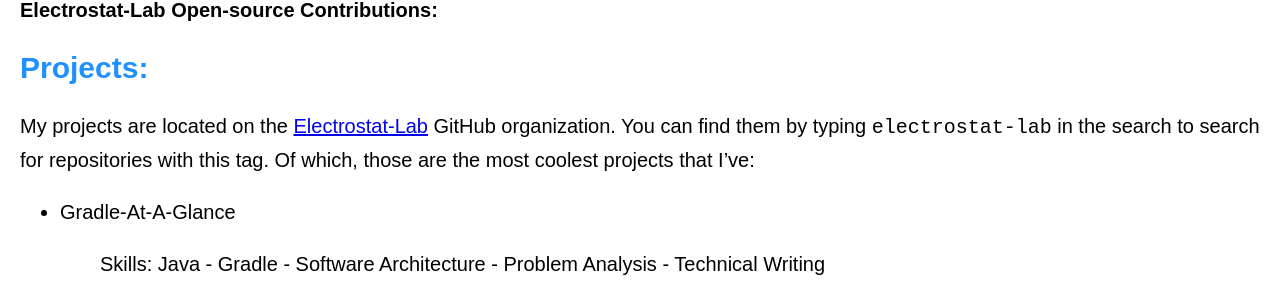
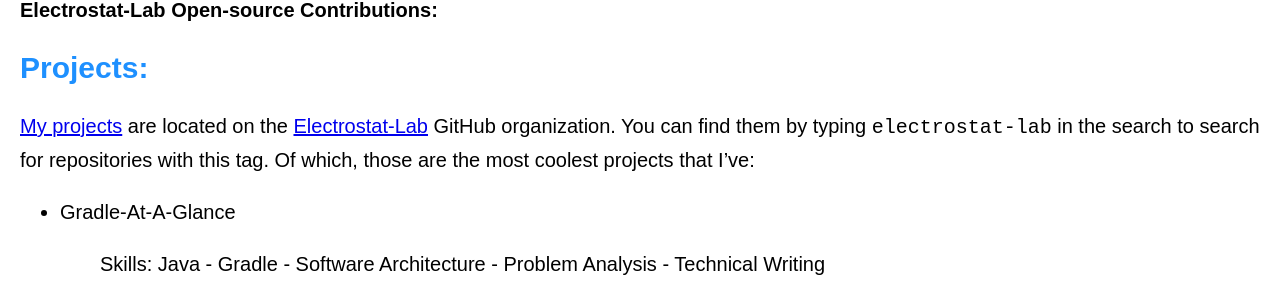
Before and after one commit to pavly-gerges/pavly-gerges, a Jekyll site: the page built from resume/index.md, in a window 1280 px wide and 900 px high, scrolled down 2218 px. Shown: the part 145-451 px from the top of the window. Built offline with Jekyll 4.4.1, drawn with Linux system fonts in a browser that asks for light colours; our own code applies the rules of GitHub Pages for plain Markdown files; part of the change alters nothing that is shown.

```diff
--- a/resume/index.md
+++ b/resume/index.md
@@ -28,7 +28,7 @@ Welcome, it's an honor for me that you've reached here! I'm Pavly Gerges, aka. p
 **Electrostat-Lab Open-source Contributions:**
 
 ## Projects:
-My projects are located on the [Electrostat-Lab](https://github.com/Electrostat-Lab) GitHub organization. You can find them by typing `electrostat-lab` in the search to search for repositories with this tag. Of which, those are the most coolest projects that I've:
+[My projects](https://github.com/orgs/Electrostat-Lab/repositories?language=&q=electrostat-lab&sort=&type=all) are located on the [Electrostat-Lab](https://github.com/Electrostat-Lab) GitHub organization. You can find them by typing `electrostat-lab` in the search to search for repositories with this tag. Of which, those are the most coolest projects that I've:
 
 * Gradle-At-A-Glance
 > Skills: Java - Gradle - Software Architecture - Problem Analysis - Technical Writing
```
